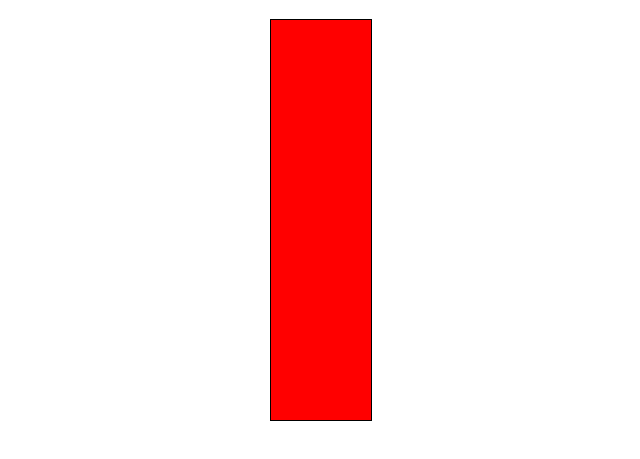
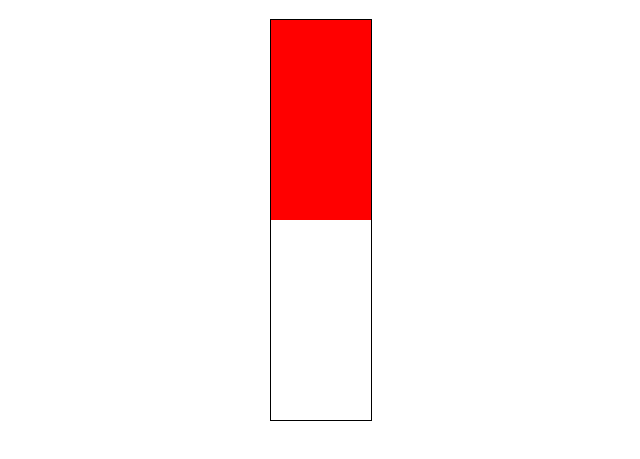
Before and after one commit to IcelyDone/coolThermometer, a plain HTML site: page index.html in a window 1280 px wide. Shown: the part 61-520 px from the top of the page, without its empty margins (319-959 px from the left). Drawn offline with Linux system fonts and the light colour scheme; files whose address does not match are found by name.

Commit message:
made changes

```diff
--- a/css/style.css
+++ b/css/style.css
@@ -4,16 +4,13 @@ body {
 
 #thermoBox {
     border: 1px solid #000;
-    background-color: #FFF;
     height: 400px;
     width: 100px;
-    text-align: center;
     margin: 0 auto;
-
 }
 
 #temp {
     background-color: #F00;
-    height: 100%;
+    height: 50%;
     width: 100%;
 }
--- a/index.html
+++ b/index.html
@@ -7,9 +7,9 @@
  <body>
   <h1>Interactive Thermometer</h1>
   <div id="thermoBox">
-      <div id="temp">
-
-      </div>
+    <div id="whitespace"></div>
+    <div id="temp"></div>
+    <div id="bulb"></div>
   </div>
   <form>
 
```
